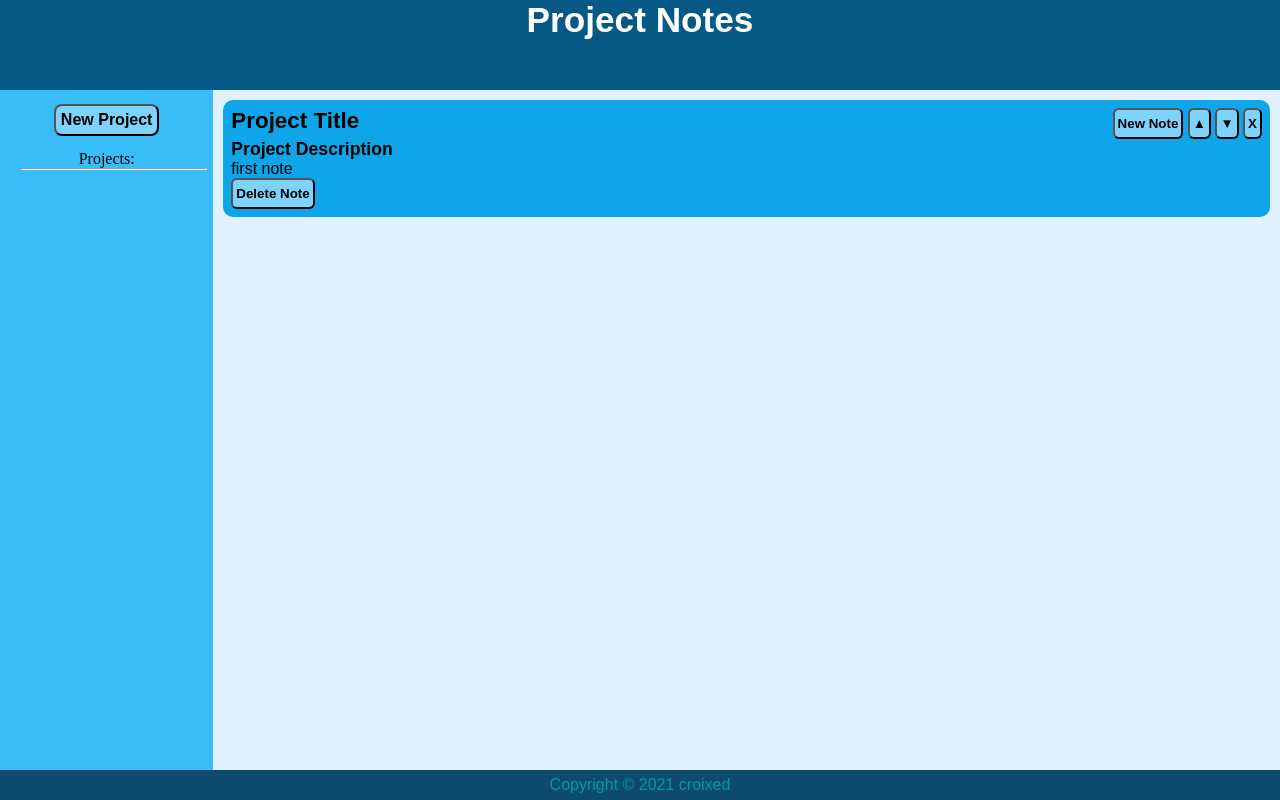
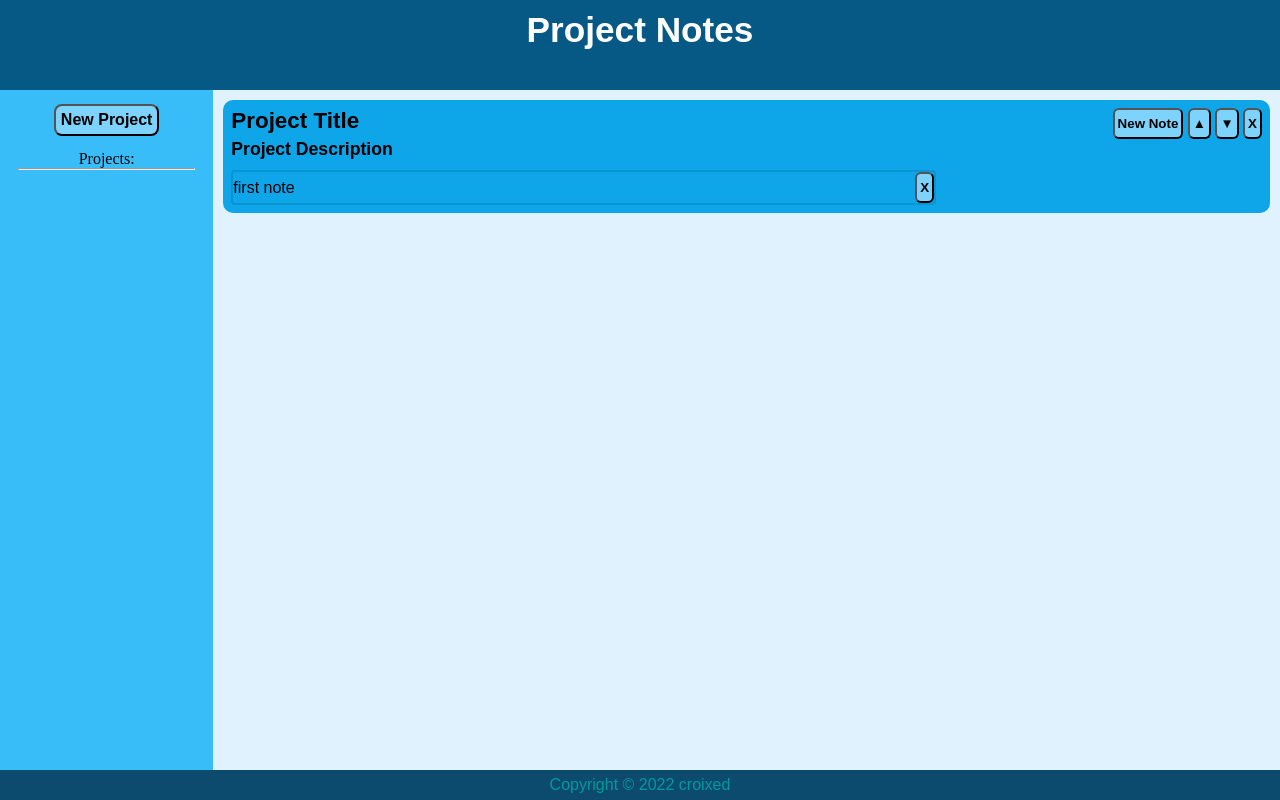
Before and after one commit to FedassaMeg/notes, a website built with webpack: page dist/index.html in a window 1280 px wide. Built offline with nearby package versions, Linux system fonts and the light colour scheme.

Commit message:
styled notes

```diff
--- a/src/index.js
+++ b/src/index.js
@@ -31,7 +31,6 @@ function genProjElement(title, desc, notes) {
   const projDesc = proj.querySelector('.project-desc');
   projDesc.textContent = desc;
 
-  const projNotes = proj.querySelector('.note');
 
   const noteBtn = proj.querySelector('.new-note');
   noteBtn.addEventListener("click", function() {
@@ -41,9 +40,17 @@ function genProjElement(title, desc, notes) {
     displayController.regenDom();
   });
 
+  const projNotes = proj.querySelector('.notes-container');
+
   for (const note of notes) {
     const noteContent = document.createElement('div');
-    noteContent.textContent = note;
+    noteContent.classList.add('note');
+    // noteContent.textContent = note;
+    const noteText = document.createElement('div');
+    noteText.textContent = note;
+    const noteDel = document.createElement('button');
+    noteDel.textContent = 'X';
+    noteContent.append(noteText, noteDel);
     projNotes.appendChild(noteContent);
   }
 
@@ -84,10 +91,8 @@ const displayController = (() => {
 const newButton = document.getElementById('proj-button');
 newButton.addEventListener("click", newProjHandler)
 
-
+// generate first note
 newProjHandler();
-
-
 
 
 // test that date-fns is working
--- a/src/style.css
+++ b/src/style.css
@@ -24,6 +24,7 @@ img {
   font-family: sans-serif;
   color: white;
   background-color: #075985; /* sky 800 */
+  padding-top: 10px;
 }
 
 .menu {
@@ -58,8 +59,7 @@ span.material-icons {
 
 
 hr {
-  margin-left: 7%;
-  width: 86%;
+  width: 82%;
 }
 
 .content {
@@ -92,7 +92,22 @@ hr {
   font-size: 1.1rem;
 }
 
+.note {
+  display: flex;
+  align-items: center;
+  width: 68%;
+
+  border: 2px solid #0994d4;;
+  border-radius: 4px;
+  margin-top: 10px;
+}
+
+.note button {
+  margin-left: auto;
+}
+
 .footer {
+  grid-row: -2;
   grid-column: 1 / -1;
   display: flex;
   justify-content: center;
```
Also changed, not shown: dist/bundle.js, dist/index.html.
